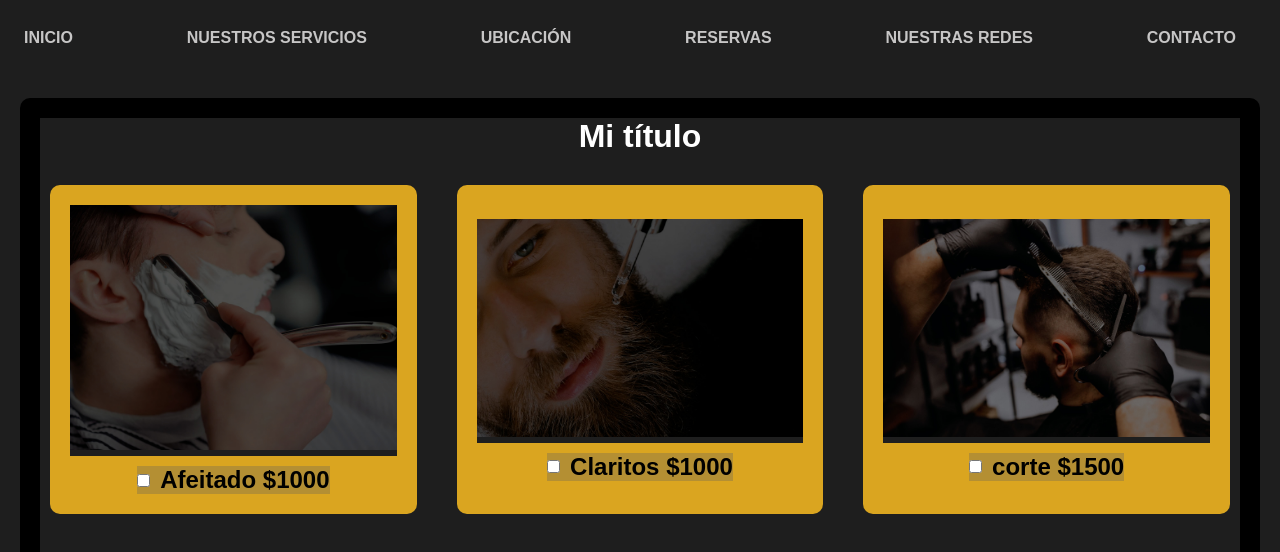
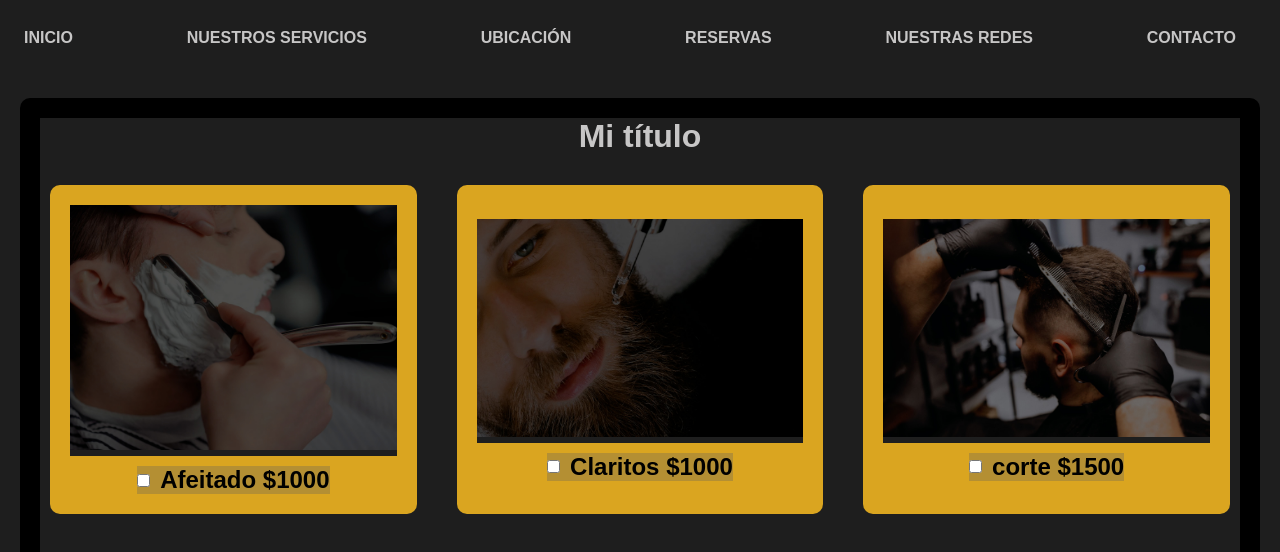
Before and after one commit to coni0805/Barberia-The-Crown, a plain HTML site: page servicios.html in a window 1280 px wide. Shown: the part 190-742 px from the top of the page. Drawn offline with Linux system fonts and the light colour scheme; a script that the page names is missing.

Commit message:
color letra contenedor servicios

```diff
--- a/css/estilos.css
+++ b/css/estilos.css
@@ -37,7 +37,7 @@ p{font-size: 1.25em;}
 
 .container-servis{
     background-color: black;
-    color: white;
+    color: rgb(199,198,198);
     border-radius: 10px;
     padding: 20px;
     margin: 20px;
```
